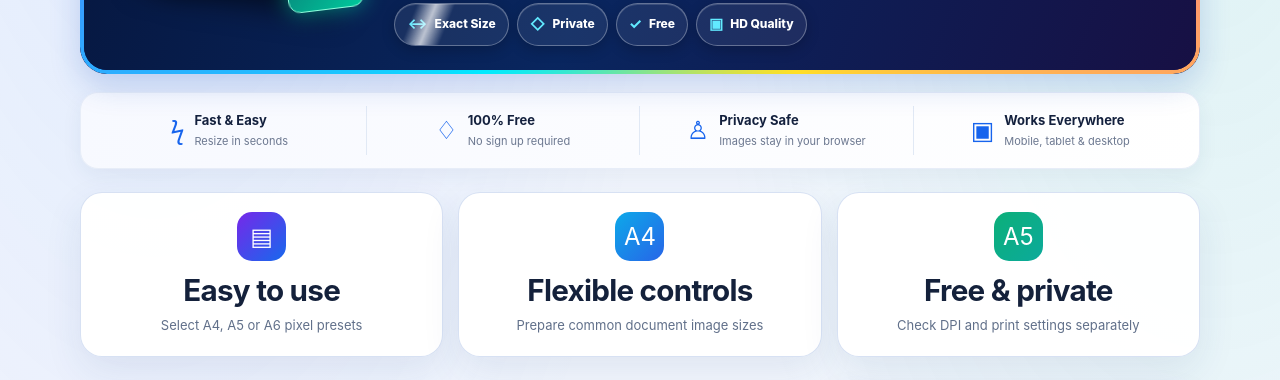
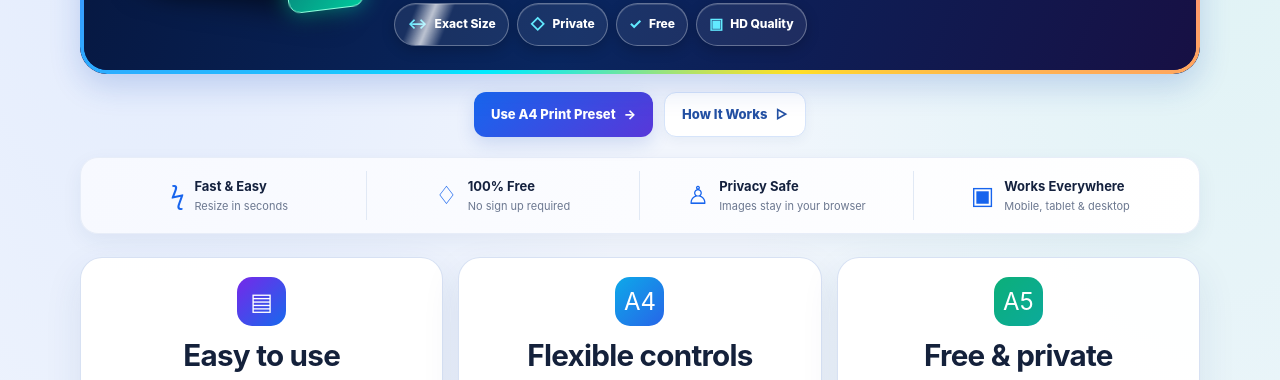
Before and after one commit to barsulkhan/InfoJano, a plain HTML site: page print-document-image-resizer.html in a window 1280 px wide. Shown: the part 407-787 px from the top of the page. Drawn offline with Linux system fonts and the light colour scheme.

Commit message:
Restore SEO page hero action links

```diff
--- a/print-document-image-resizer.html
+++ b/print-document-image-resizer.html
@@ -44,6 +44,7 @@
     <div class="ij-rz-side-note"><span>✧</span> Your image stays on your device</div>
   </div>
 </div>
+<div class="ij-seo-hero-actions"><div class="hero-actions"><a class="cta" href="image-resizer.html?preset=a4">Use A4 Print Preset <span aria-hidden="true">→</span></a><a class="cta secondary" href="#how-to-use">How It Works <span aria-hidden="true">▷</span></a></div></div>
 <section class="trust-strip" aria-label="Tool benefits"><div class="trust-item"><span class="trust-icon">ϟ</span><div><strong>Fast &amp; Easy</strong><small>Resize in seconds</small></div></div><div class="trust-item"><span class="trust-icon">♢</span><div><strong>100% Free</strong><small>No sign up required</small></div></div><div class="trust-item"><span class="trust-icon">♙</span><div><strong>Privacy Safe</strong><small>Images stay in your browser</small></div></div><div class="trust-item"><span class="trust-icon">▣</span><div><strong>Works Everywhere</strong><small>Mobile, tablet &amp; desktop</small></div></div></section>
 <section class="feature-grid" aria-label="Page features"><article class="feature-card"><span class="feature-icon">▤</span><div><h2>Easy to use</h2><p>Select A4, A5 or A6 pixel presets</p></div></article><article class="feature-card"><span class="feature-icon">A4</span><div><h2>Flexible controls</h2><p>Prepare common document image sizes</p></div></article><article class="feature-card"><span class="feature-icon">A5</span><div><h2>Free & private</h2><p>Check DPI and print settings separately</p></div></article></section>
 <div class="content-layout"><main class="content" id="how-to-use">
```
